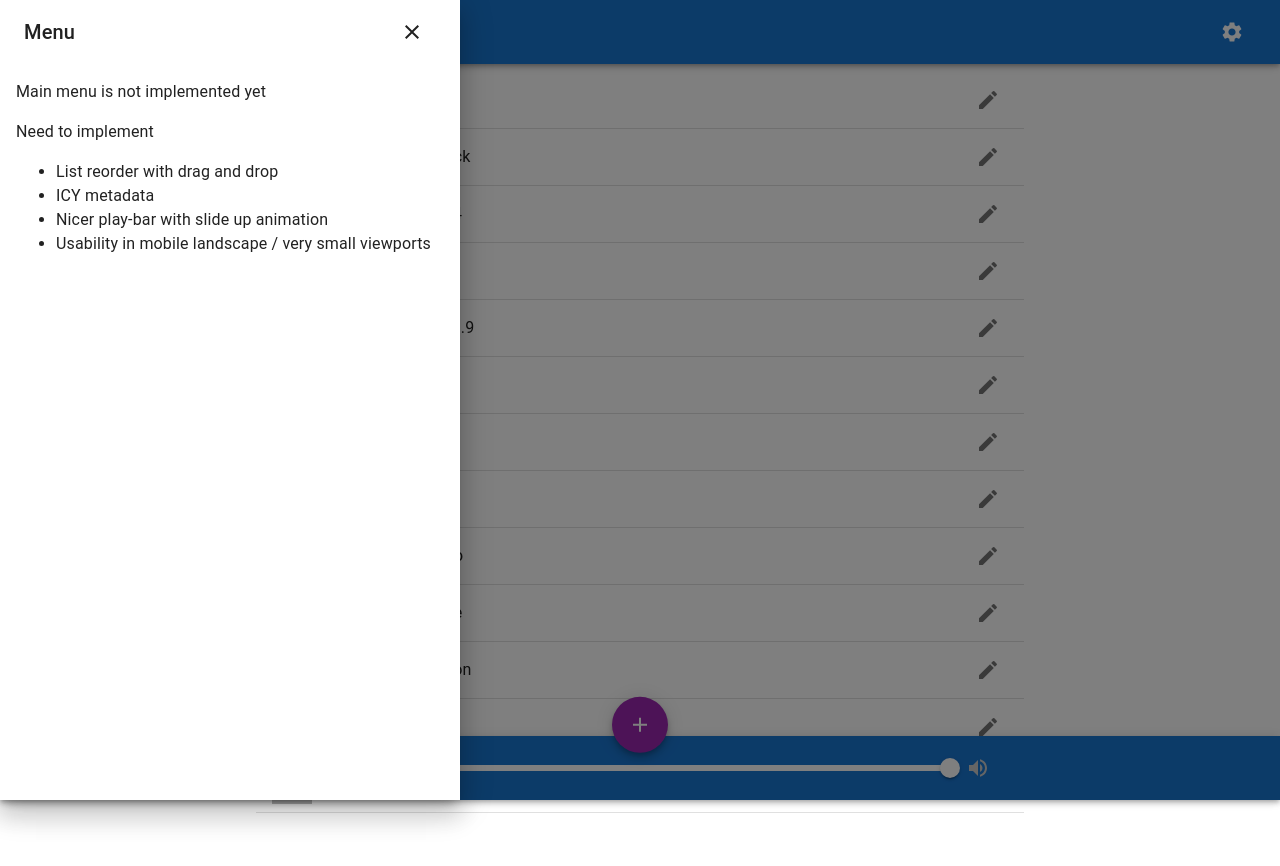
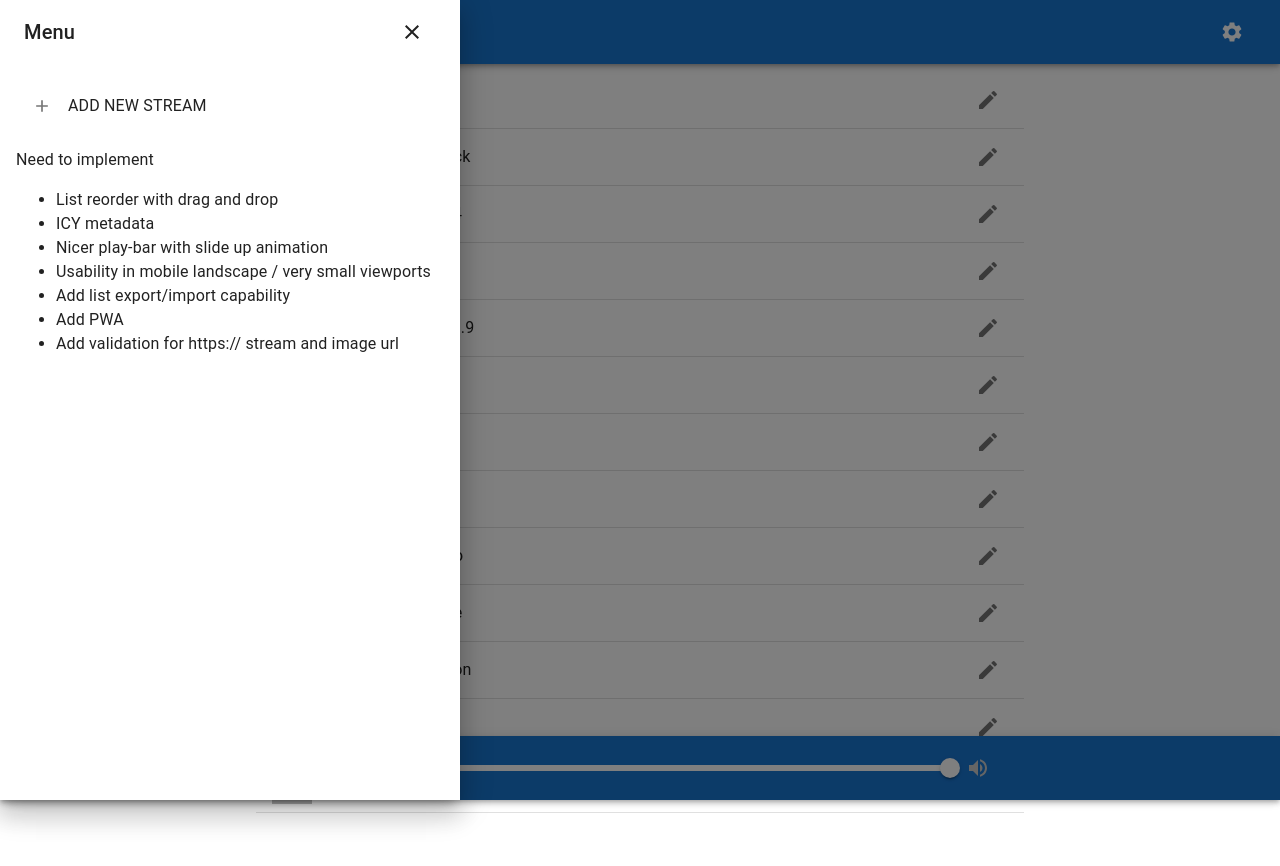
Before and after one commit to mirceaulmeanu/playground-cra, a React app: page / in a window 1280 px wide. Both pictures are taken after a click on the button 48 px from the left and 32 px from the top of the page. Shown: the top 866 px of the page. Built offline with nearby package versions, Linux system fonts and the light colour scheme; grey boxes are pictures that could not be loaded.

Commit message:
visibility settings for add new stream FAB

```diff
--- a/src/components/main-menu/main-menu.component.tsx
+++ b/src/components/main-menu/main-menu.component.tsx
@@ -1,14 +1,32 @@
-import {Box} from "@mui/material";
+import {Box, ListItemIcon, ListItemText, MenuItem, MenuList} from "@mui/material";
+import AddIcon from '@mui/icons-material/Add';
+import {useCallback} from "react";
+import {useServices} from "../../react-hooks/use-services.hook";
 
 export function MainMenu() {
+    const services = useServices();
+    const newStream = useCallback(() => {
+        services.streamForm.newStream();
+    }, [services.streamForm]);
     return <Box sx={{m: 2}}>
-        <p>Main menu is not implemented yet</p>
+        <MenuList id="basic-menu">
+            <MenuItem onClick={newStream}>
+                <ListItemIcon>
+                    <AddIcon fontSize="small" />
+                </ListItemIcon>
+                <ListItemText>ADD NEW STREAM</ListItemText>
+            </MenuItem>
+        </MenuList>
+        <p></p>
         <p>Need to implement</p>
         <ul>
             <li>List reorder with drag and drop</li>
             <li>ICY metadata</li>
             <li>Nicer play-bar with slide up animation</li>
             <li>Usability in mobile landscape / very small viewports</li>
+            <li>Add list export/import capability</li>
+            <li>Add PWA</li>
+            <li>Add validation for https:// stream and image url</li>
         </ul>
     </Box>;
 }
--- a/src/components/play-bar/play-bar.component.tsx
+++ b/src/components/play-bar/play-bar.component.tsx
@@ -72,13 +72,14 @@ export const PlayBar: React.FC<IPlayBarProps> = observer((props: IPlayBarProps)
     }, [services.streamPlay]);
 
     return <AppBar position="sticky" sx={{ top: 'auto', bottom: 0 }}>
-        <StyledFab
-            color={services.streamPlay.currentStream ? undefined : "secondary"}
-            aria-label={services.streamPlay.currentStream ? 'stop' : 'add'}
-            size={services.streamPlay.currentStream ? 'medium' : 'large'}
-        >
-            {services.streamPlay.currentStream ? <StopIcon onClick={stopStream} /> : <AddIcon onClick={newStream} />}
-        </StyledFab>
+        {!services.streamPlay.currentStream && services.settings.isAddStreamFABShown ?
+        <StyledFab color="secondary" aria-label='add' size='large' >
+            <AddIcon onClick={newStream} />
+        </StyledFab> : null }
+        {services.streamPlay.currentStream ?
+        <StyledFab aria-label='stop' size='medium'>
+            <StopIcon onClick={stopStream} />
+        </StyledFab> : null }
         { services.streamPlay.currentStream ? <>
             { services.streamPlay.currentStream.image ? <div style={{width: "50%", maxWidth: "300px", margin: "1rem auto 0"}}>
                 <AspectRatioContainer width={1} height={1}>
--- a/src/components/settings/settings.component.tsx
+++ b/src/components/settings/settings.component.tsx
@@ -1,15 +1,21 @@
-import {Box, FormControl, FormControlLabel, FormLabel, Radio, RadioGroup} from "@mui/material";
+import {Box, FormControl, FormControlLabel, FormGroup, FormLabel, Radio, RadioGroup, Switch} from "@mui/material";
 import {useServices} from "../../react-hooks/use-services.hook";
 import {useCallback} from "react";
+import {observer} from "mobx-react";
 
-export function Settings() {
+export const Settings = observer(() => {
     const services = useServices();
-    const handleChange = useCallback((event: React.ChangeEvent<HTMLInputElement>) => {
+    const handleThemeChange = useCallback((event: React.ChangeEvent<HTMLInputElement>) => {
         const value = (event.target as HTMLInputElement).value;
         if (value === 'light' || value === 'dark' || value === 'system') {
             services.settings.setTheme(value);
         }
     }, [services.settings]);
+
+    const handleAddStreamFABVisibilityChange = useCallback((event: React.ChangeEvent<HTMLInputElement>) => {
+        services.settings.setIsAddStreamFABShown(event.target.checked);
+    }, [services.settings]);
+
     return <>
         <Box sx={{m: 2}}>
             <FormControl>
@@ -19,13 +25,19 @@ export function Settings() {
                     defaultValue="undefined"
                     name="theme-buttons-group"
                     value={services.settings.theme}
-                    onChange={handleChange}
+                    onChange={handleThemeChange}
                 >
                     <FormControlLabel value="system" control={<Radio />} label="Same as system" />
                     <FormControlLabel value="light" control={<Radio />} label="Light" />
                     <FormControlLabel value="dark" control={<Radio />} label="Dark" />
                 </RadioGroup>
             </FormControl>
+            <FormControl>
+                <FormLabel>Others</FormLabel>
+                <FormGroup>
+                    <FormControlLabel control={<Switch checked={services.settings.isAddStreamFABShown} onChange={handleAddStreamFABVisibilityChange} />} label="Show '+' Add Stream button in main page" />
+                </FormGroup>
+            </FormControl>
         </Box>
     </>;
-}
+});
--- a/src/services/settings/settings.service.interface.ts
+++ b/src/services/settings/settings.service.interface.ts
@@ -2,5 +2,7 @@ export type ThemeColorScheme = 'dark' | 'light' | 'system';
 
 export interface ISettingsService {
     readonly theme: ThemeColorScheme;
+    readonly isAddStreamFABShown: boolean;
     setTheme(t: ThemeColorScheme): void;
+    setIsAddStreamFABShown(v: boolean): void;
 }
--- a/src/services/settings/settings.service.ts
+++ b/src/services/settings/settings.service.ts
@@ -4,10 +4,14 @@ import {IServiceFactoryExtended} from "../service-factory-extended.interface";
 import {ISettingsService, ThemeColorScheme} from "./settings.service.interface";
 
 const THEME_COLOR_SCHEME = "THEME_COLOR_SCHEME";
+const ADD_BUTTON_SHOWN_IN_MAIN_PAGE = "ADD_BUTTON_SHOWN_IN_MAIN_PAGE";
 
 export class SettingsService extends ServiceBase implements ISettingsService {
     @observable
     public theme: ThemeColorScheme = "system";
+    @observable
+    public isAddStreamFABShown: boolean = true;
+
     constructor(services: IServiceFactoryExtended) {
         super(services);
         makeObservable(this);
@@ -15,10 +19,20 @@ export class SettingsService extends ServiceBase implements ISettingsService {
         if (themeStored === 'dark' || themeStored === 'light') {
             this.theme = themeStored;
         }
+        const addButtonShownInMainPage = this.services.localStorage.getItem(ADD_BUTTON_SHOWN_IN_MAIN_PAGE);
+        this.isAddStreamFABShown = (addButtonShownInMainPage === 'true') ? true : false;
+
     }
+
     @action
     setTheme(t: ThemeColorScheme) {
         this.theme = t;
         this.services.localStorage.setItem(THEME_COLOR_SCHEME, t);
     };
+
+    @action
+    setIsAddStreamFABShown(v: boolean) {
+        this.isAddStreamFABShown = v;
+        this.services.localStorage.setItem(ADD_BUTTON_SHOWN_IN_MAIN_PAGE, v.toString());
+    }
 }
--- a/src/services/streams-list/streams-list.mock-data.ts
+++ b/src/services/streams-list/streams-list.mock-data.ts
@@ -19,17 +19,20 @@ export const streamsListMockData: IStream[] = [
     },
     {
         "name" : "Radio Café",
-        "url" : "http://live.radiocafe.ro:8048/live.aac",
+        // "url" : "http://live.radiocafe.ro:8048/live.aac",
+        "url": "https://live.radiocafe.ro/live.aac",
         "image": "https://radiocafe.ro/wp-content/uploads/2018/12/logo-fara-90fm-resize-e1546368131330.png"
     },
     {
         "name" : "Magic FM 90.8/93.9",
-        "url" : "http://live.magicfm.ro:9128/magicfm.aacp",
+        // "url": "http://live.magicfm.ro:9128/magicfm.aacp",
+        "url": "https://live.magicfm.ro/magicfm.aacp",
         "image": "https://www.magicfm.ro/assets/logo/magicfm.png"
     },
     {
         "name" : "Smart FM 107.3",
-        "url" : "http://live.smartradio.ro:9128/live",
+        // "url" : "http://live.smartradio.ro:9128/live",
+        "url": "https://live.smartradio.ro:8443/live",
         "image": "https://myradioonline.ro/public/uploads/radio_img/smart-radio/play_250_250.jpg"
     },
     {
```
